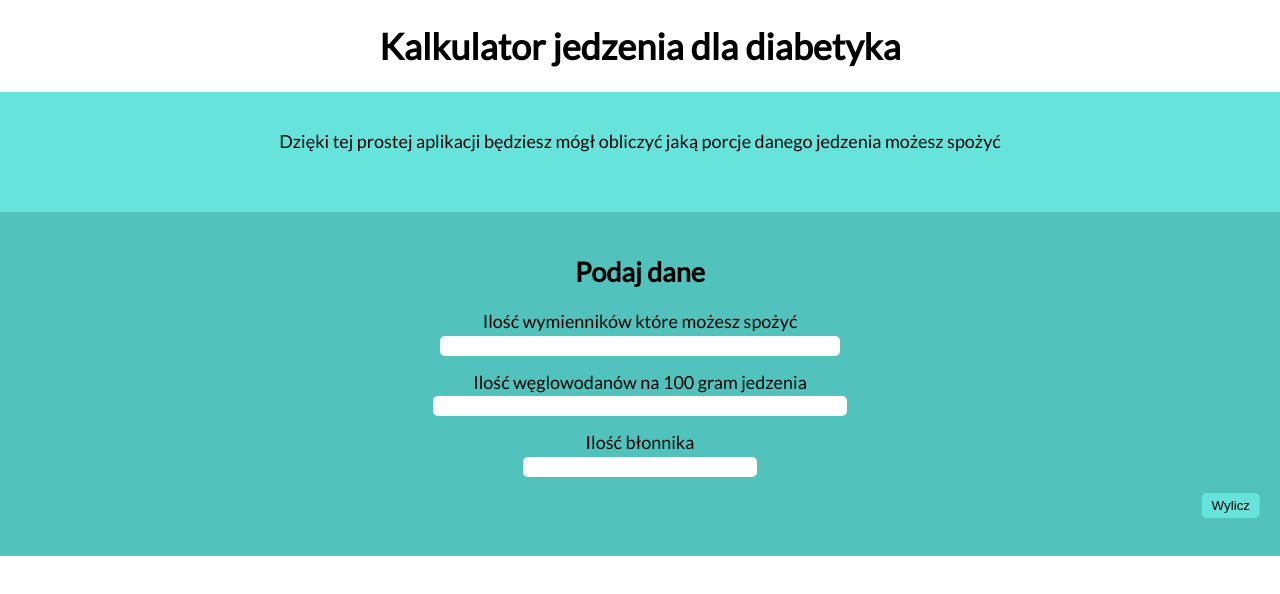
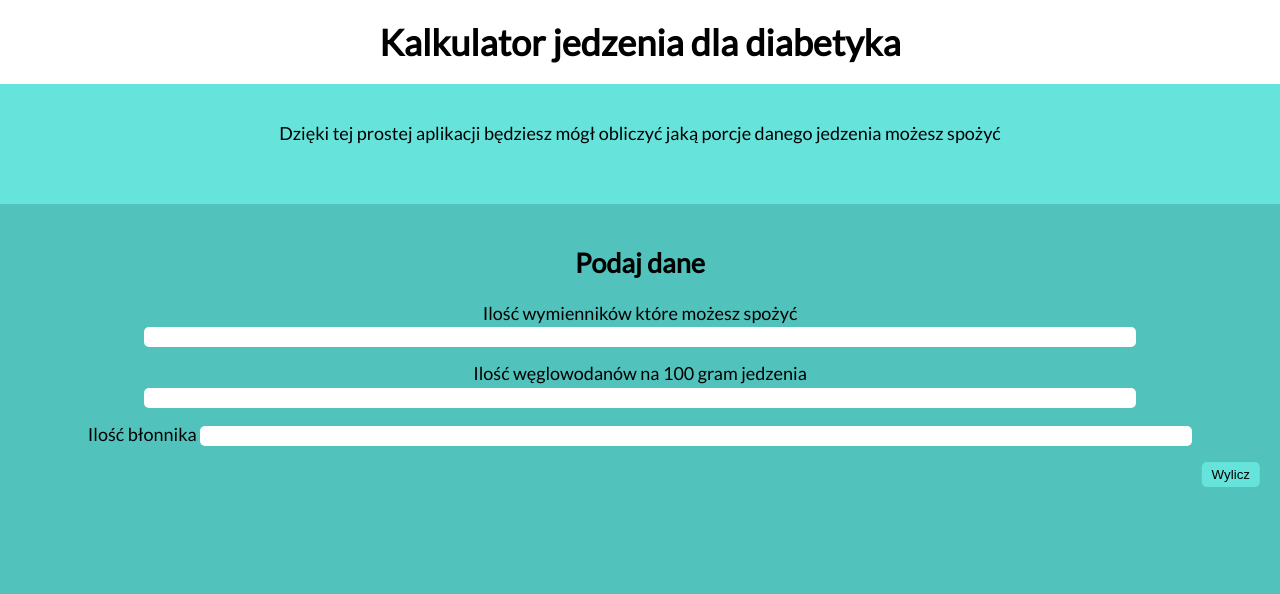
Before and after one commit to mb-dir/diabetic_food_calculator, a plain HTML site: page index.html in a window 1280 px wide. Drawn offline with Linux system fonts and the light colour scheme.

Commit message:
Change colors on site and add styles for headlines

```diff
--- a/style.css
+++ b/style.css
@@ -9,6 +9,12 @@ body{
     margin: 0;
     padding: 0;
     text-align: center;
+    background-color: #51C3BC;
+}
+.siteTitle{
+    background-color: #fff;
+    margin: 0;
+    padding: 20px;
 }
 .information{
     background-color: #66E3DB;
@@ -26,7 +32,7 @@ body{
     flex-wrap: wrap;
 }
 .dataForm__title{
-
+    width: 100%;
 }
 .dataForm__input{
     width: 80%;
```
